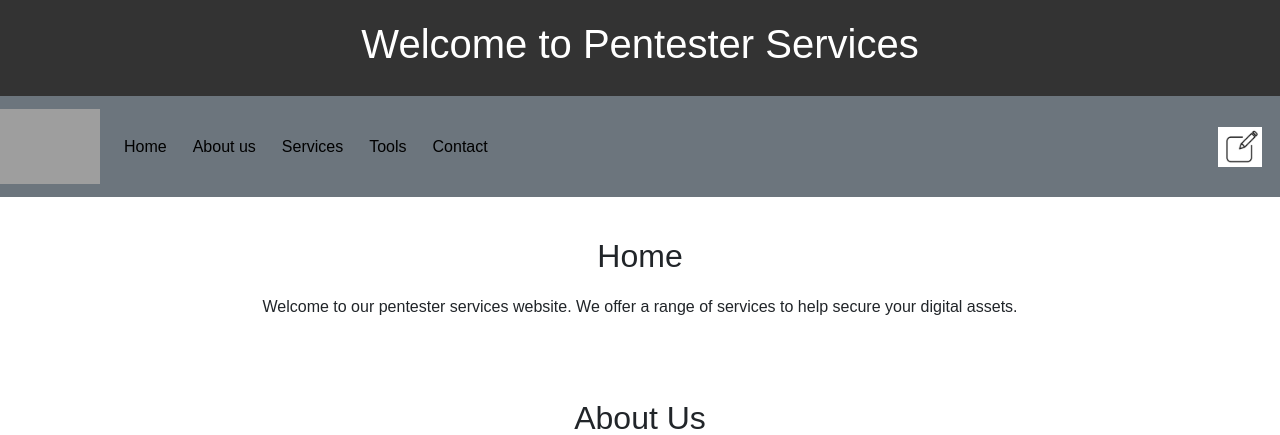
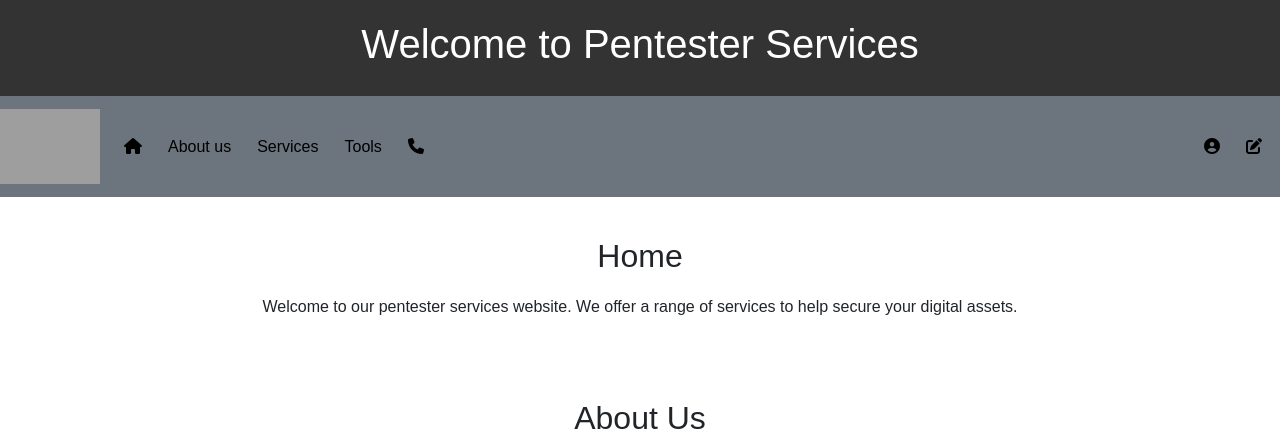
Before and after one commit to Mn92001/WebSys, a PHP site: page /index.php in a window 1280 px wide. Shown: the top 435 px of the page. Run offline with PHP 8.4, Linux system fonts and the light colour scheme; grey boxes are pictures that could not be loaded.

Commit message:
Navbar icons

```diff
--- a/inc/head.inc.php
+++ b/inc/head.inc.php
@@ -11,5 +11,8 @@
         integrity="sha384-HwwvtgBNo3bZJJLYd8oVXjrBZt8cqVSpeBNS5n7C8IVInixGAoxmnlMuBnhbgrkm" crossorigin="anonymous">
         </script>
     <script defer src="main.js"></script>
+    <!--Font Awesome JS-->
+    <link rel="stylesheet" href="https://cdnjs.cloudflare.com/ajax/libs/font-awesome/6.5.1/css/all.min.css"
+        integrity="sha512-DTOQO9RWCH3ppGqcWaEA1BIZOC6xxalwEsw9c2QQeAIftl+Vegovlnee1c9QX4TctnWMn13TZye+giMm8e2LwA==" crossorigin="anonymous" referrerpolicy="no-referrer" />
     <title>Pentester Services</title>
 </head>
--- a/inc/nav.inc.php
+++ b/inc/nav.inc.php
@@ -9,7 +9,9 @@
     <div class="collpase navbar-collapse" id="navbarNav">
         <ul class="navbar-nav">
             <li class="nav-item">
-                <a class="nav-link" href="index.php">Home</a>
+                <a class="nav-link" href="../index.php">
+                    <i class="fa-solid fa-house" title="Home"></i>
+                </a>
             </li>
             <li class="nav-item">
                 <a class="nav-link" href="about_us.php">About us</a>
@@ -21,14 +23,25 @@
                 <a class="nav-link" href="tools.php">Tools</a>
             </li>
             <li class="nav-item">
-                <a class="nav-link" href="contact_us.php">Contact</a>
+                <a class="nav-link" href="../pages/contact_us.php">
+                    <i class="fa-solid fa-phone" title="Contact Us"></i>
+                </a>
             </li>
         </ul>
         <div class="ms-auto">
             <ul class="navbar-nav">
                 <li class="nav-item">
-                    <a class="nav-link" href="register.php">
-                        <img src="images/register_logo.png" alt="Register" class="register-logo">
+                    <a class="nav-link" href="../pages/login.php">
+                        <i class="fa-solid fa-circle-user" title="Login"></i>
+                    </a>
+                </li>
+            </ul>
+        </div>
+        <div class="ml-auto">
+            <ul class="navbar-nav">
+                <li class="nav-item">
+                    <a class="nav-link" href="../pages/register.php">
+                        <i class="fa-solid fa-pen-to-square" title="Register"></i>
                     </a>
                 </li>
             </ul>
```
